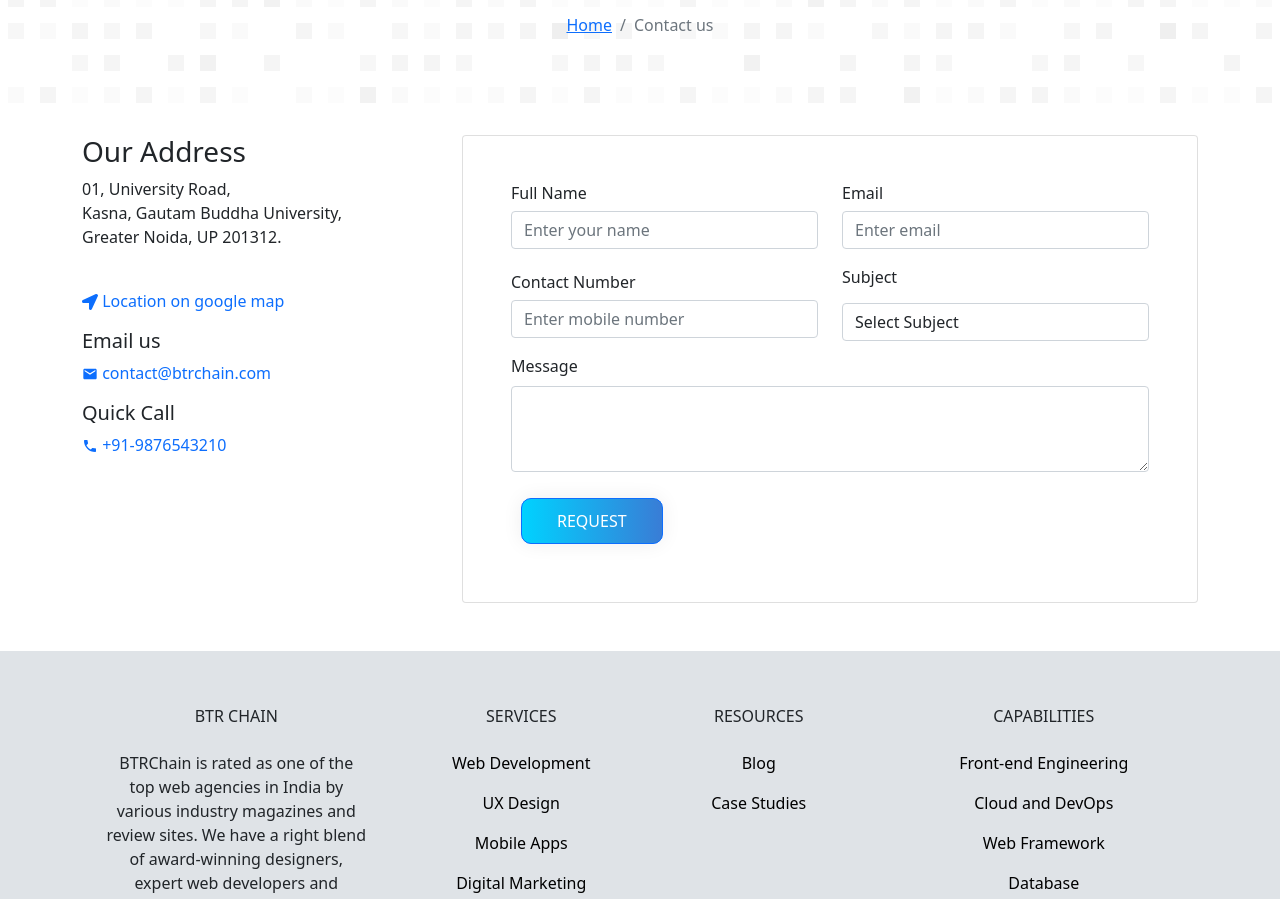
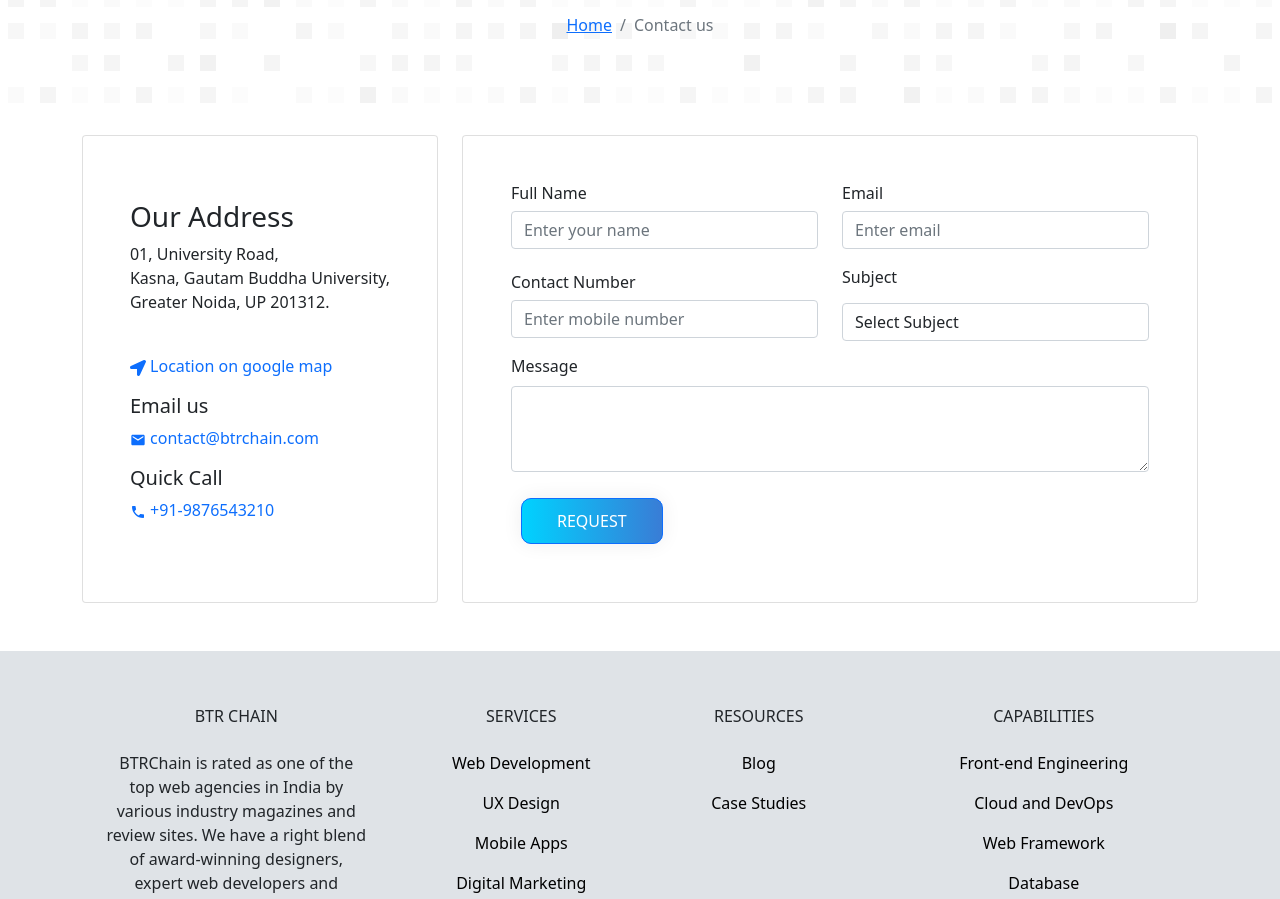
Before and after one commit to btrchain/btrchain, a React (Create React App) app: page /contact in a window 1280 px wide. Shown: the part 881-1780 px from the top of the page. Built offline with nearby package versions, Linux system fonts and the light colour scheme.

Commit message:
Update Contact.js

```diff
--- a/src/components/contact/Contact.js
+++ b/src/components/contact/Contact.js
@@ -22,7 +22,9 @@ export default function Contact() {
             </div>
             <Container className='pb-5 pt-3'>
                 <Row>
-                    <Col md='4'>
+                    <Col md='4' className="d-flex justify-content-center">
+                        <Card className='w-100'>
+                            <div className='m-auto justify-content-center'>
                         <p className='h3'>Our Address</p>
                         <p>01, University Road, <br></br>
                             Kasna, Gautam Buddha University,<br></br>
@@ -33,6 +35,8 @@ export default function Contact() {
                         <a href="mailto:contact@btrchain.com" className='text-decoration-none'><p><MdEmail /> contact@btrchain.com</p></a>
                         <p className='h5'>Quick Call</p>
                         <a href="tel:+91-9876543210" className='text-decoration-none'><p ><MdPhone /> +91-9876543210</p></a>
+                        </div>
+                        </Card>
                     </Col>
                     <Col md='8'>
                         <Card className='p-5 '>
```
